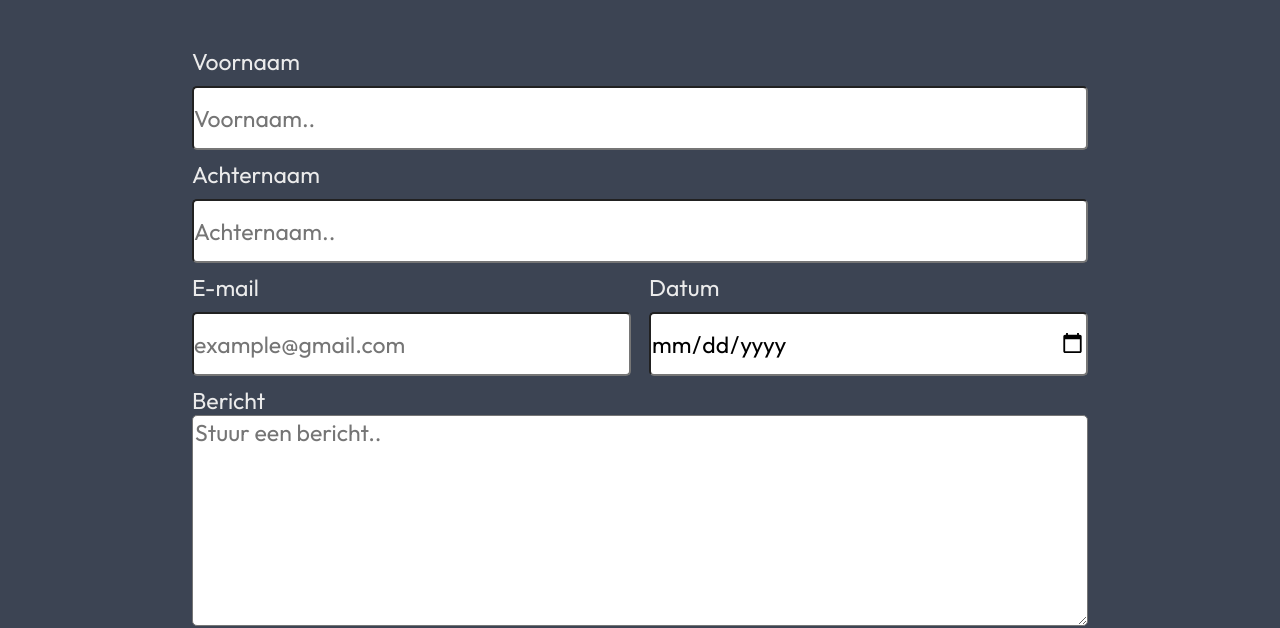
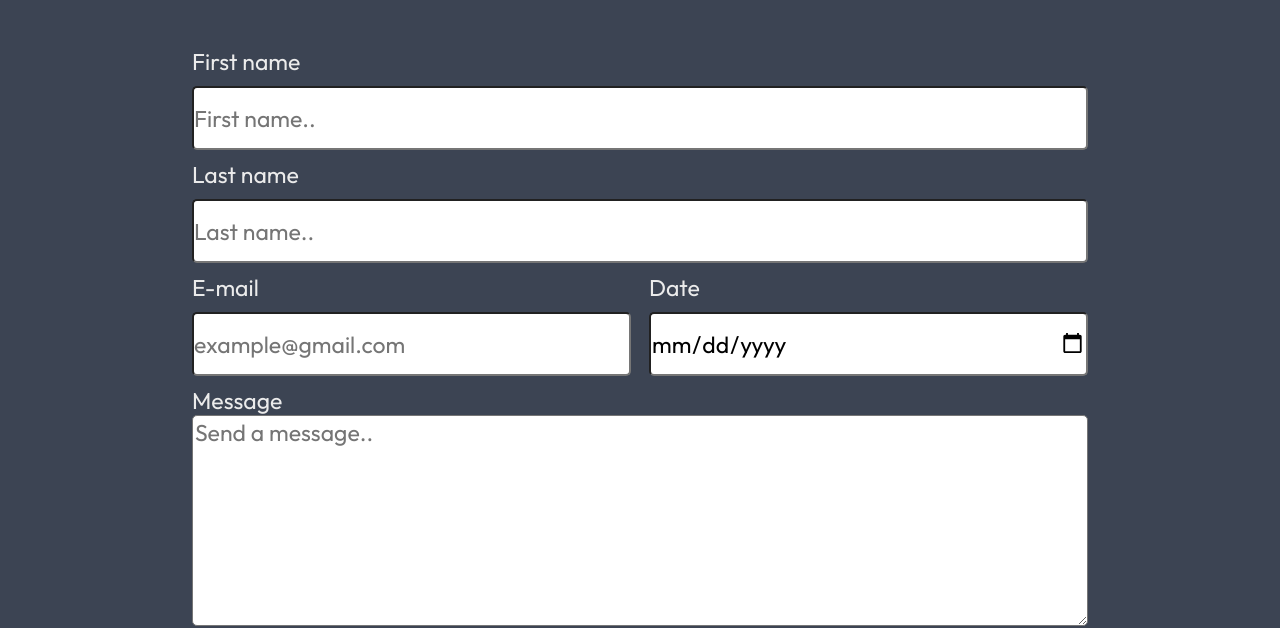
Before and after one commit to JoeyMalta/project-cle1-website, a plain HTML site: page contact.html in a window 1280 px wide. Shown: the part 182-810 px from the top of the page. Drawn offline with Linux system fonts and the light colour scheme.

Commit message:
Translate contact form labels to English

```diff
--- a/contact.html
+++ b/contact.html
@@ -20,10 +20,10 @@
         <div class="main-page">
             <form>
                 <div class="forms-top-row">
-                    <label for="firstName" >Voornaam</label>
-                    <input type="text" name="firstName" id="firstName" placeholder="Voornaam..">
-                    <label for="lastName">Achternaam</label >
-                    <input type="text" name="lastName" id="lastName" placeholder="Achternaam..">
+                    <label for="firstName">First name</label>
+                    <input type="text" name="firstName" id="firstName" placeholder="First name..">
+                    <label for="lastName">Last name</label >
+                    <input type="text" name="lastName" id="lastName" placeholder="Last name..">
                 </div>
                 <div class="form-down-row">
                     <div class="width-100">
@@ -31,17 +31,17 @@
                         <input type="email" name="email" id="email" placeholder="example@gmail.com">
                     </div>
                     <div class="width-100">
-                        <label for="date">Datum</label>
+                        <label for="date">Date</label>
                         <input type="date" name="date" id="date">
                     </div>
 
                 </div>
                  <div class="message">
-                    <label for="message">Bericht</label>
-                    <textarea placeholder="Stuur een bericht.."></textarea>
+                    <label for="message">Message</label>
+                    <textarea placeholder="Send a message.."></textarea>
                 </div>
                 <div class="submit">
-                    <input type="submit" name="submit" id="submit" value="Versturen">
+                    <input type="submit" name="submit" id="submit" value="Send">
                 </div>
             </form>
         </div>
```
